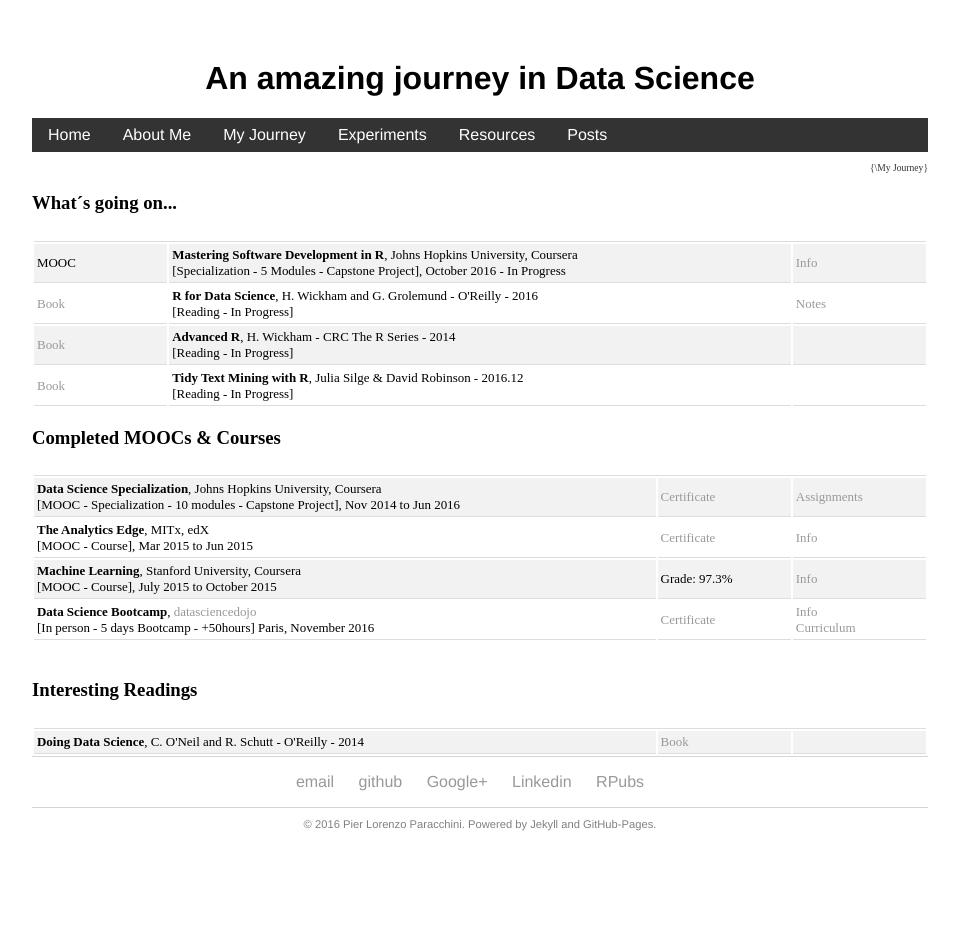
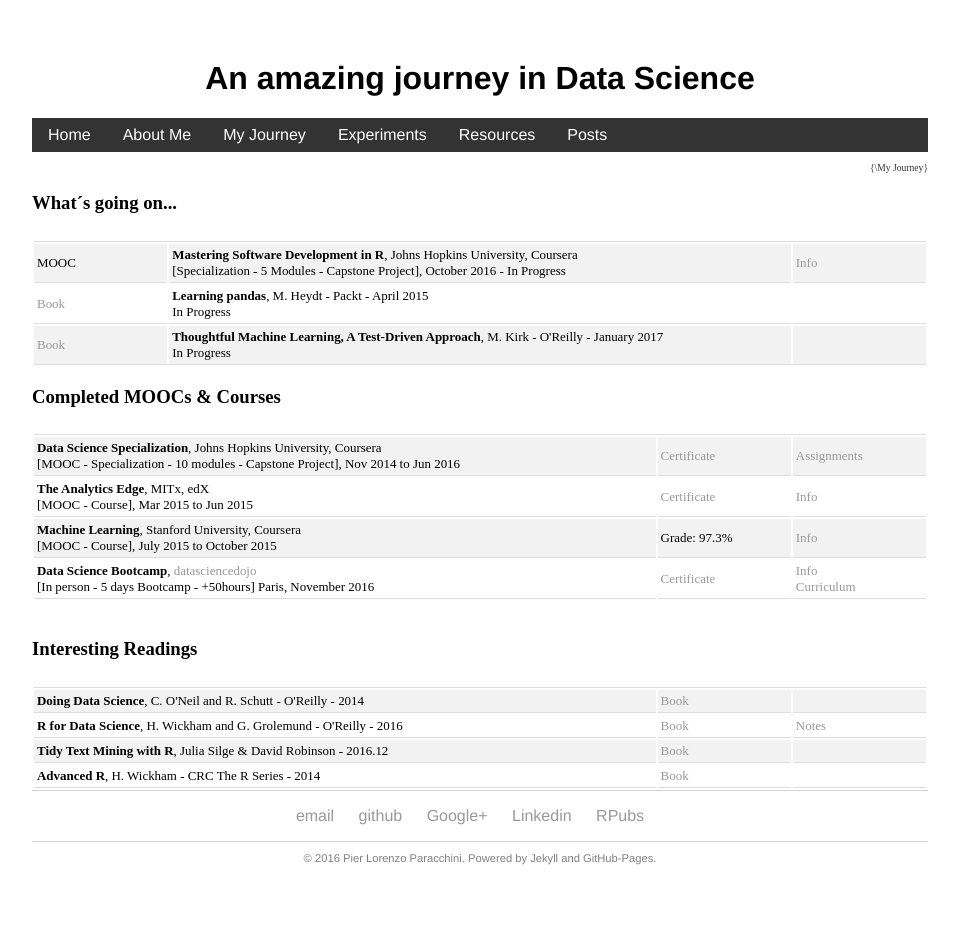
Before and after one commit to pparacch/pparacch.github.io, a Jekyll site: the page built from education/index.html, in a window 1280 px wide. Shown: the whole page, without its empty margins (160-1119 px from the left). Built offline with Jekyll 4.4.1, drawn with Linux system fonts in a browser that asks for light colours; before the commit the page ends 901 px from its top, so only the background shows below that.

Commit message:
Updating reading list and whats going on

```diff
--- a/education/index.html
+++ b/education/index.html
@@ -62,30 +62,19 @@
     </tr>
 		<tr>
 			<td>
-          <a href="http://r4ds.had.co.nz/" target="_blank">Book</a>
+					<a href="https://www.packtpub.com/application-development/learning-pandas" target="_blank">Book</a>
 			</td>
 			<td>
-        <b>R for Data Science</b>, H. Wickham and G. Grolemund - O'Reilly - 2016<br/>[Reading - In Progress]
-      </td>
-      <td>
-        <a href="https://bitbucket.org/pparacch/rfordatascience_notes/src/master/R_for_datascience.md?fileviewer=file-view-default" target = "_blank">Notes</a>
-      </td>
-    </tr>
-    <tr>
-			<td>
-					<a href="http://r4ds.had.co.nz/" target="_blank">Book</a>
-			</td>
-      <td>
-        <b>Advanced R</b>, H. Wickham - CRC The R Series - 2014<br/>[Reading - In Progress]
+				<b>Learning pandas</b>, M. Heydt - Packt - April 2015<br/>In Progress
 			</td>
 			<td></td>
 		</tr>
 		<tr>
 			<td>
-					<a href="http://tidytextmining.com/" target="_blank">Book</a>
+					<a href="http://shop.oreilly.com/product/0636920039082.do" target="_blank">Book</a>
 			</td>
 			<td>
-        <b>Tidy Text Mining with R</b>, Julia Silge & David Robinson - 2016.12<br/>[Reading - In Progress]
+				<b>Thoughtful Machine Learning, A Test-Driven Approach</b>, M. Kirk - O'Reilly - January 2017<br/>In Progress
 			</td>
 			<td></td>
 		</tr>
@@ -174,5 +163,34 @@
       </td>
       <td></td>
     </tr>
+		<tr>
+			<td>
+        <b>R for Data Science</b>, H. Wickham and G. Grolemund - O'Reilly - 2016
+      </td>
+			<td>
+          <a href="http://r4ds.had.co.nz/" target="_blank">Book</a>
+      </td>
+      <td>
+        <a href="https://bitbucket.org/pparacch/rfordatascience_notes/src/master/R_for_datascience.md?fileviewer=file-view-default" target = "_blank">Notes</a>
+      </td>
+    </tr>
+		<tr>
+			<td>
+        <b>Tidy Text Mining with R</b>, Julia Silge & David Robinson - 2016.12
+      </td>
+      <td>
+					<a href="http://tidytextmining.com/" target="_blank">Book</a>
+			</td>
+      <td></td>
+    </tr>
+		<tr>
+			<td>
+        <b>Advanced R</b>, H. Wickham - CRC The R Series - 2014
+      </td>
+      <td>
+					<a href="http://r4ds.had.co.nz/" target="_blank">Book</a>
+			</td>
+      <td></td>
+    </tr>
 	</table>
 </div>
```
Lines whose indentation alone changed are shown as unchanged.
